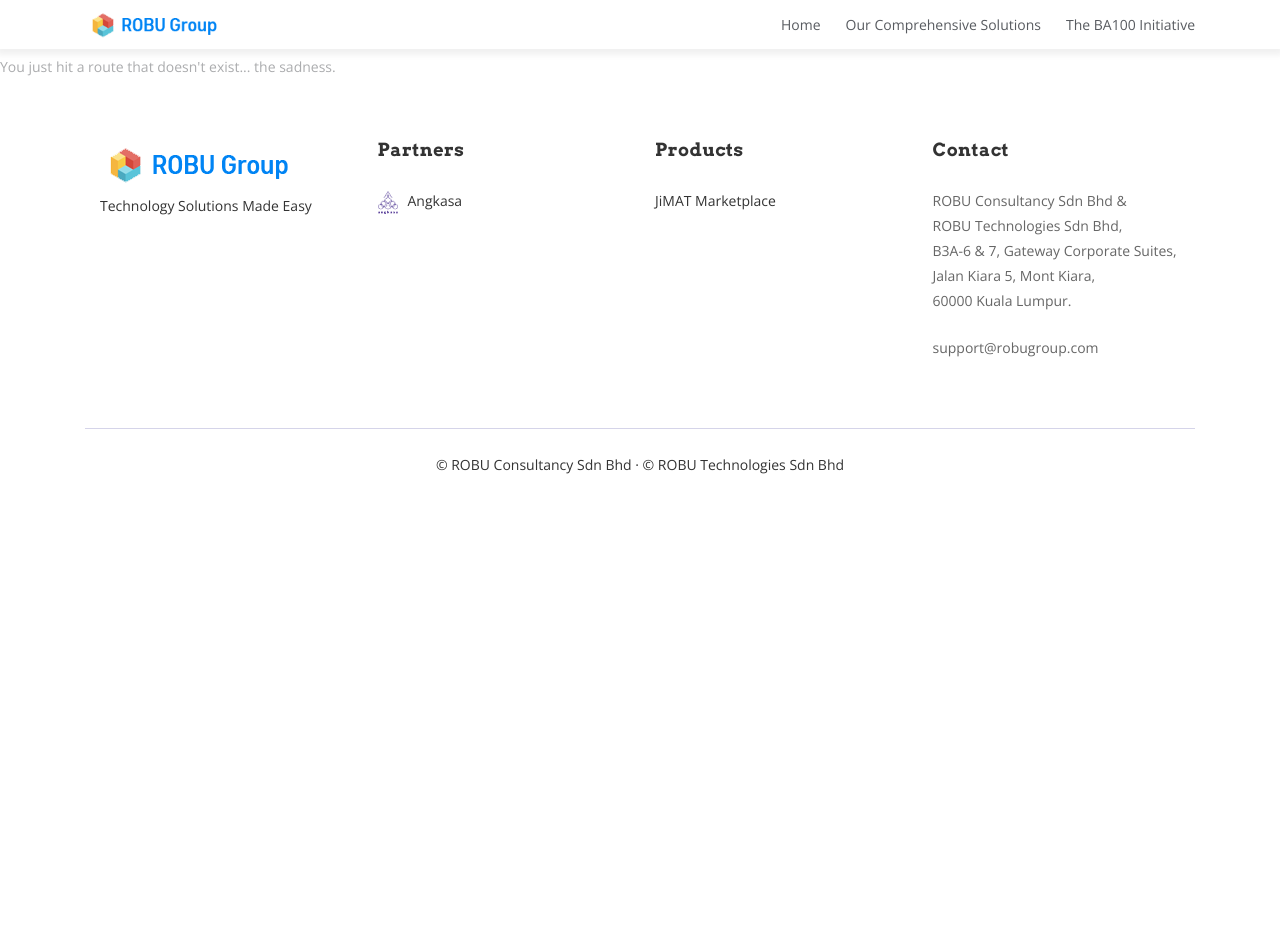
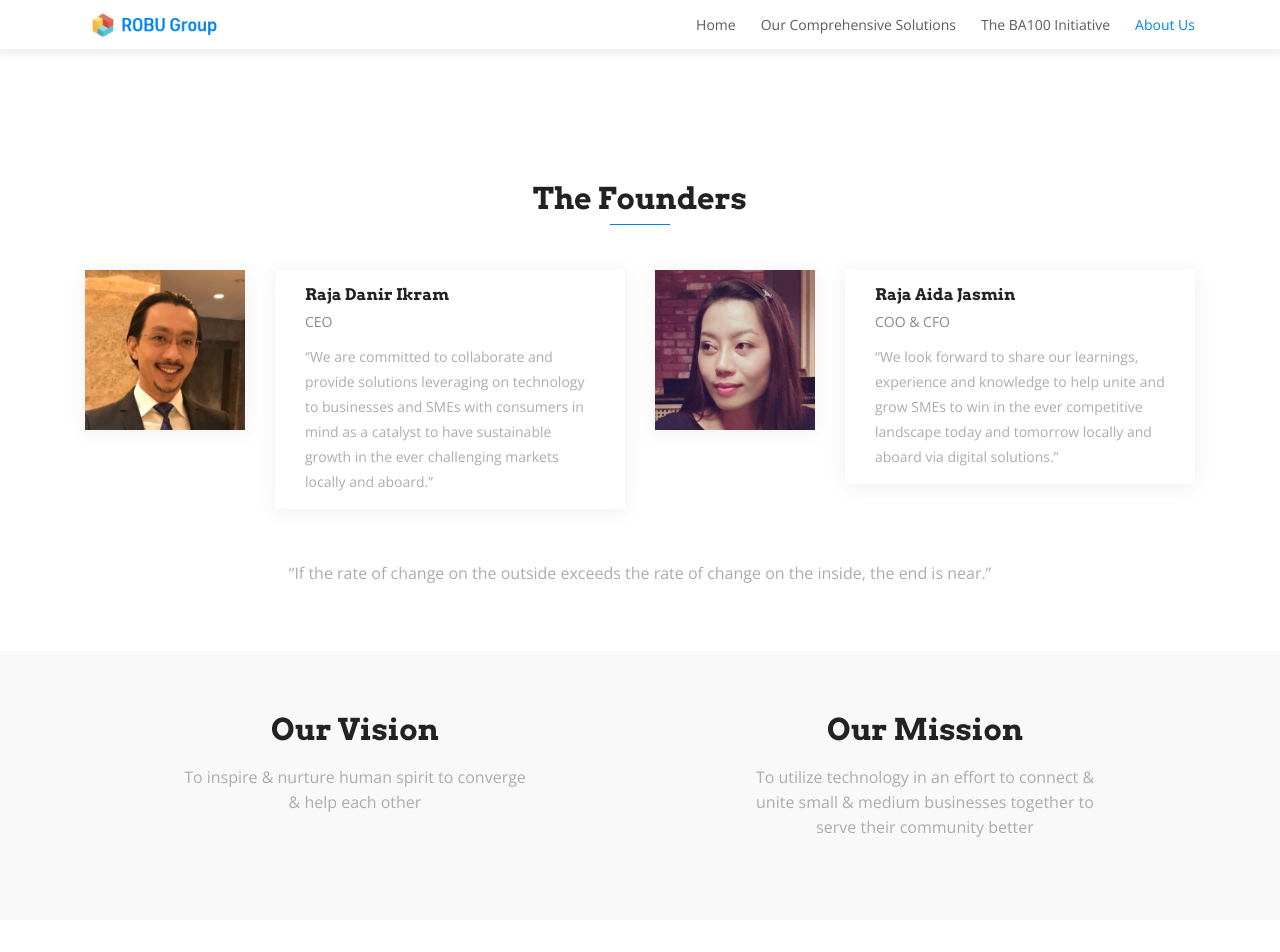
Before and after one commit to yithanglee/robu_corporate_website, a Gatsby site: page /about in a window 1280 px wide. Before the commit this address had no page. Shown: the top 952 px of the page. Before the commit the page ends 800 px from the top, so only its background shows below. Built offline with nearby package versions, Linux system fonts and the light colour scheme; Gatsby itself is replaced by a stand-in of ours.

Commit message:
Add About Us page

```diff
--- a/src/components/header.js
+++ b/src/components/header.js
@@ -29,6 +29,9 @@ const Header = () => {
               <li className="nav-item">
                 <Link to="/ba100" className="nav-link" activeClassName="active">The BA100 Initiative</Link>
               </li>
+              <li className="nav-item">
+                <Link to="/about" className="nav-link" activeClassName="active">About Us</Link>
+              </li>
             </ul>
           </div>
         </div>
--- /dev/null
+++ b/src/pages/about.js
@@ -0,0 +1,78 @@
+import React from "react"
+
+import Layout from "../components/layout"
+import SEO from "../components/seo"
+import Founder from "../components/founder"
+
+const AboutPage = () => (
+  <Layout>
+    <SEO title="About" />
+
+    <section id="team" className="founders section-padding" style={{ paddingTop: "180px" }}>
+      <div className="container">
+        <div className="section-header text-center">
+          <h2 className="section-title">The Founders</h2>
+          <div className="shape"></div>
+        </div>
+        <div className="row">
+          <div className="col-lg-6 col-md-12 col-xs-12">
+            <Founder
+              image="founder-danir.png"
+              name="Raja Danir Ikram"
+              title="CEO"
+              summary="“We are committed to collaborate and provide solutions leveraging on technology
+                to businesses and SMEs with consumers in mind as a catalyst to have sustainable growth
+                in the ever challenging markets locally and aboard.”"
+            />
+          </div>
+          <div className="col-lg-6 col-md-12 col-xs-12">
+            <Founder
+              image="founder-aida.png"
+              name="Raja Aida Jasmin"
+              title="COO & CFO"
+              summary="“We look forward to share our learnings, experience and knowledge to help unite
+                and grow SMEs to win in the ever competitive landscape today and tomorrow locally and
+                aboard via digital solutions.”"
+            />
+          </div>
+          <div className="col-md-12">
+            <h6 style={{ marginTop: "40px" }} className="text-center">“If the rate of change on the outside exceeds the rate of change on the inside, the end is near.”</h6>
+          </div>
+        </div>
+      </div>
+    </section>
+
+    <section className="paragraph section-padding bg-gray">
+      <div className="container">
+        <div className="row">
+          <div className="offset-md-1 col-md-4 col-xs-12 text-center">
+            <div className="about-wrapper">
+              <div>
+                <div class="site-heading">
+                  <h2 className="section-title">Our Vision</h2>
+                </div>
+                <div class="content">
+                  <p style={{ margin: "10px 0 20px", fontSize: "16px" }}>To inspire & nurture human spirit to converge & help each other</p>
+                </div>
+              </div>
+            </div>
+          </div>
+          <div className="offset-md-2 col-md-4 col-xs-12 text-center">
+            <div className="about-wrapper">
+              <div>
+                <div class="site-heading">
+                  <h2 className="section-title">Our Mission</h2>
+                </div>
+                <div class="content">
+                  <p style={{ margin: "10px 0 20px", fontSize: "16px" }}>To utilize technology in an effort to connect & unite small & medium businesses together to serve their community better</p>
+                </div>
+              </div>
+            </div>
+          </div>
+        </div>
+      </div>
+    </section>
+  </Layout>
+)
+
+export default AboutPage
```
